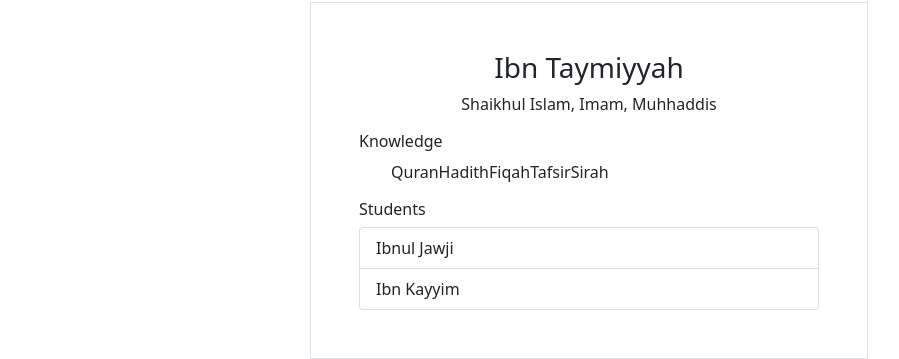
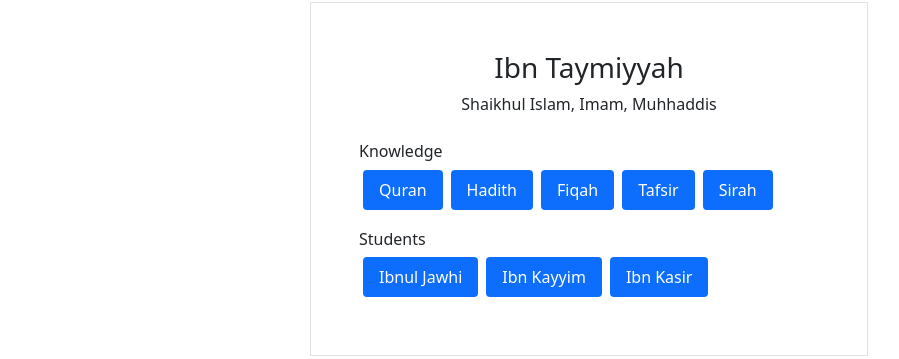
Before and after one commit to mrhrifat/core-react-js, a React app in the folder custom-react-js/first-app/: page / in a window 1280 px wide. Shown: the part 452-811 px from the top of the page, without its empty margins (51-950 px from the left). Built offline with nearby package versions, Linux system fonts and the light colour scheme.

Commit message:
Add profile component

```diff
--- a/custom-react-js/first-app/src/components/Lesson4/Profile/Profile.jsx
+++ b/custom-react-js/first-app/src/components/Lesson4/Profile/Profile.jsx
@@ -11,19 +11,42 @@ class Profile extends React.Component {
                 </header>
                 <div className="knowledge">
                     <h6>Knowledge</h6>
-                    <ul className="">
-                        <li className="">Quran</li>
-                        <li className="">Hadith</li>
-                        <li className="">Fiqah</li>
-                        <li className="">Tafsir</li>
-                        <li className="">Sirah</li>
+                    <ul className="nav nav-pills">
+                        <li className="nav-item">
+                            <a href="#" className="nav-link active">Quran</a>
+                        </li>
+                        <li className="nav-item">
+                            <a href="#" className="nav-link active">Hadith</a>
+                        </li>
+                        <li className="nav-item">
+                            <a href="#" className="nav-link active">Fiqah</a>
+                        </li>
+                        <li className="nav-item">
+                            <a href="#" className="nav-link active">Tafsir</a>
+                        </li>
+                        <li className="nav-item">
+                            <a href="#" className="nav-link active">Sirah</a>
+                        </li>
                     </ul>
                 </div>
                 <footer className="students">
                     <h6>Students</h6>
-                    <ul className="list-group">
-                        <li className="list-group-item">Ibnul Jawji</li>
-                        <li className="list-group-item">Ibn Kayyim</li>
+                    <ul className="nav nav-pills">
+                        <li className="nav-item">
+                            <a href="#" className="nav-link active">
+                                Ibnul Jawhi
+                            </a>
+                        </li>
+                        <li className="nav-item">
+                            <a href="#" className="nav-link active">
+                                Ibn Kayyim
+                            </a>
+                        </li>
+                        <li className="nav-item">
+                            <a href="#" className="nav-link active">
+                                Ibn Kasir
+                            </a>
+                        </li>
                     </ul>
                 </footer>
             </div>
--- a/custom-react-js/first-app/src/components/Lesson4/Profile/profile.style.css
+++ b/custom-react-js/first-app/src/components/Lesson4/Profile/profile.style.css
@@ -1,4 +1,9 @@
-.main .knowledge ul li {
-  display: inline-block;
+.main .knowledge, .main .students {
+  padding: 10px 0;
+}
+
+.main .knowledge ul li, .main .students ul li {
+  margin: 0 4px;
+  border-radius: 5px;
 }
 /*# sourceMappingURL=profile.style.css.map */
--- a/custom-react-js/first-app/src/components/Lesson4/Profile/profile.style.scss
+++ b/custom-react-js/first-app/src/components/Lesson4/Profile/profile.style.scss
@@ -1,9 +1,11 @@
 .main{
 
-    .knowledge{
+    .knowledge, .students{
+        padding: 10px 0;
         ul{
             li{
-                display: inline-block;
+                margin: 0 4px;
+                border-radius: 5px;
             }
         }
     }
```
Also changed, not shown: 1 other file (tests, documents, lock files or other folders).
